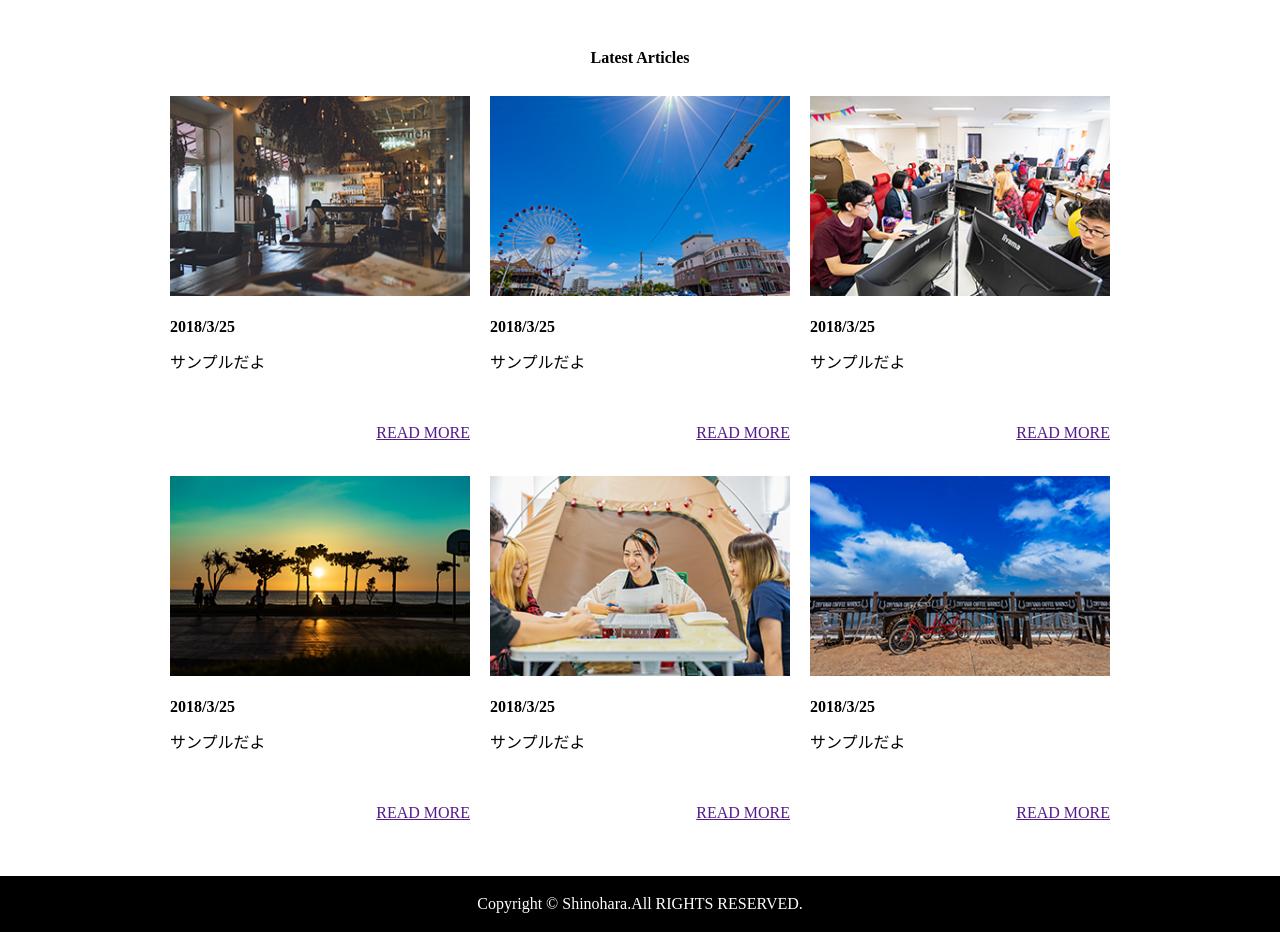
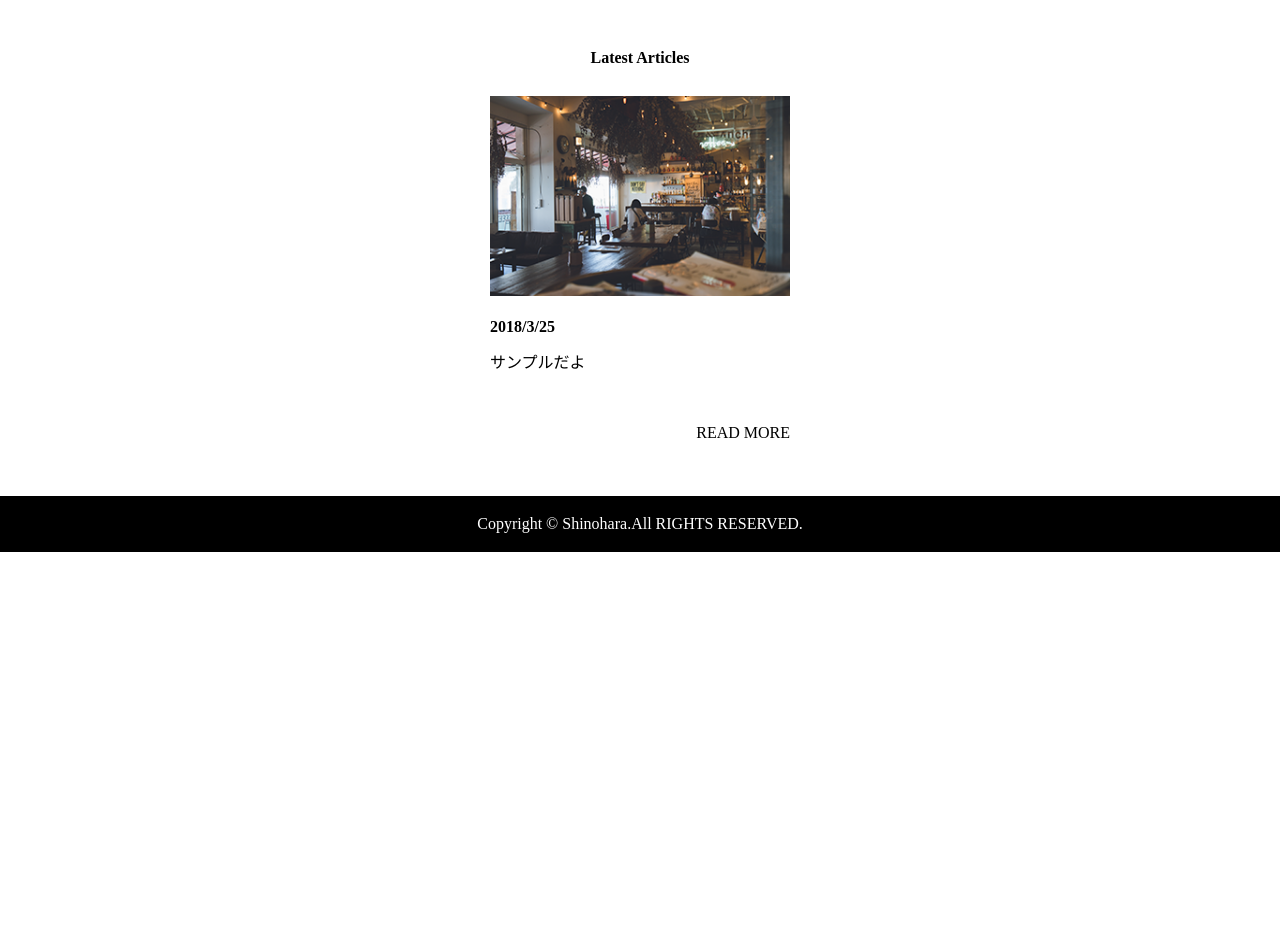
Before and after one commit to HirokoAB/OJT, a PHP site: page / in a window 1280 px wide. Shown: the part 623-1555 px from the top of the page. After the commit the page ends 1175 px from the top, so only its background shows below. Run offline with PHP 8.4, Linux system fonts and the light colour scheme.

Commit message:
cssフォルダの作成

```diff
--- a/style.css
+++ b/css/style.css
@@ -5,6 +5,11 @@ li{
 header{
   position: relative;
   width: 100%;
+}
+
+a{
+  text-decoration: none;
+  color: #000;
 }
 
 /*ヘッダーメニュー*/
@@ -108,6 +113,7 @@ header{
   justify-content: flex-end;
 }
 
+
 /*フッター部分*/
 footer{
   display: flex;
--- a/index.html
+++ b/index.html
@@ -4,8 +4,8 @@
   <meta charset="UTF-8">
   <meta name="viewport" content="width=device-width,initial-scale=1.0">
   <title>アメリカンビレッジ</title>
-  <link rel="stylesheet" href="reset.css">
-  <link rel="stylesheet" href="style.css">
+  <link rel="stylesheet" href="css/reset.css">
+  <link rel="stylesheet" href="css/style.css">
 </head>
 <body>
 
@@ -21,7 +21,10 @@
     <div class="header-img">
       <!-- PC用画像 -->
       <img src="img/logo.png" alt="" class="logo">
-      <img src="img/visual_1_pc.png" alt="" class="topImg-pc">
+      <div class="slide-img">
+        <img src="img/visual_1_pc.png" alt="" class="topImg-pc">
+<!--         <img src="img/visual_2_pc.png" alt="" class="topImg-pc">
+ -->      </div>
       <img src="img/visual_text_pc.png" alt="" class="logoText-pc">
       <!-- スマホ用画像 -->
       <img src="img/visual_1_sp.png" alt="" class="topImg-sp">
@@ -46,38 +49,7 @@
         <p>サンプルだよ</p>
         <a href="">READ MORE</a>
       </li>
-      <li>
-        <img src="img/post_img_2.png" alt="">
-        <h3>2018/3/25</h3>
-        <p>サンプルだよ</p>
-        <a href="">READ MORE</a>
-      </li>
-      <li>
-        <img src="img/post_img_3.png" alt="">
-        <h3>2018/3/25</h3>
-        <p>サンプルだよ</p>
-        <a href="">READ MORE</a>
-      </li>
-    </ul>
-    <ul class="img-box">
-      <li>
-        <img src="img/post_img_4.png" alt="">
-        <h3>2018/3/25</h3>
-        <p>サンプルだよ</p>
-        <a href="">READ MORE</a>
-      </li>
-      <li>
-        <img src="img/post_img_5.png" alt="">
-        <h3>2018/3/25</h3>
-        <p>サンプルだよ</p>
-        <a href="">READ MORE</a>
-      </li>
-      <li>
-        <img src="img/post_img_6.png" alt="">
-        <h3>2018/3/25</h3>
-        <p>サンプルだよ</p>
-        <a href="">READ MORE</a>
-      </li>
+
     </ul>
   </main>
 
@@ -88,6 +60,6 @@
     </div>
   </footer>
 
-  <script src="app.js"></script>
+  <script src="assets/js/main.js"></script>
 </body>
 </html>
--- /dev/null
+++ b/js/main.js
@@ -0,0 +1,20 @@
+$(function(){
+
+  // トップページの画像スライド
+  $('.slide-img').slick({
+    accessibility: true,
+    autoplay: true,
+    autoplaySpeed: 2500,
+    dots: true,
+    fade: false,
+  });
+
+
+  // トグルメニュー
+  $('.js-toggle').on('click',function(){
+    $(this).toggleClass('on');
+    $(this).siblings().slideToggle();
+  });
+
+
+});
```
Also changed, not shown: app.js (deleted), css/reset.css (renamed from reset.css).
